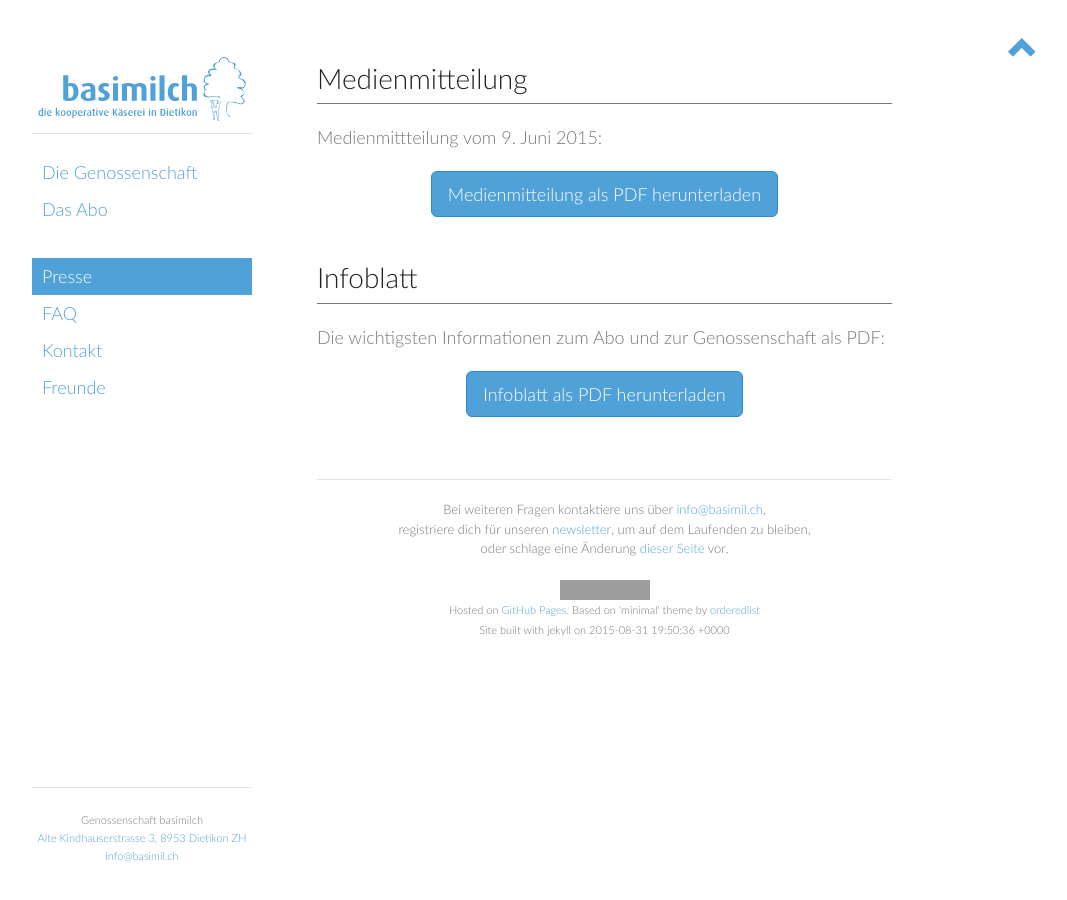
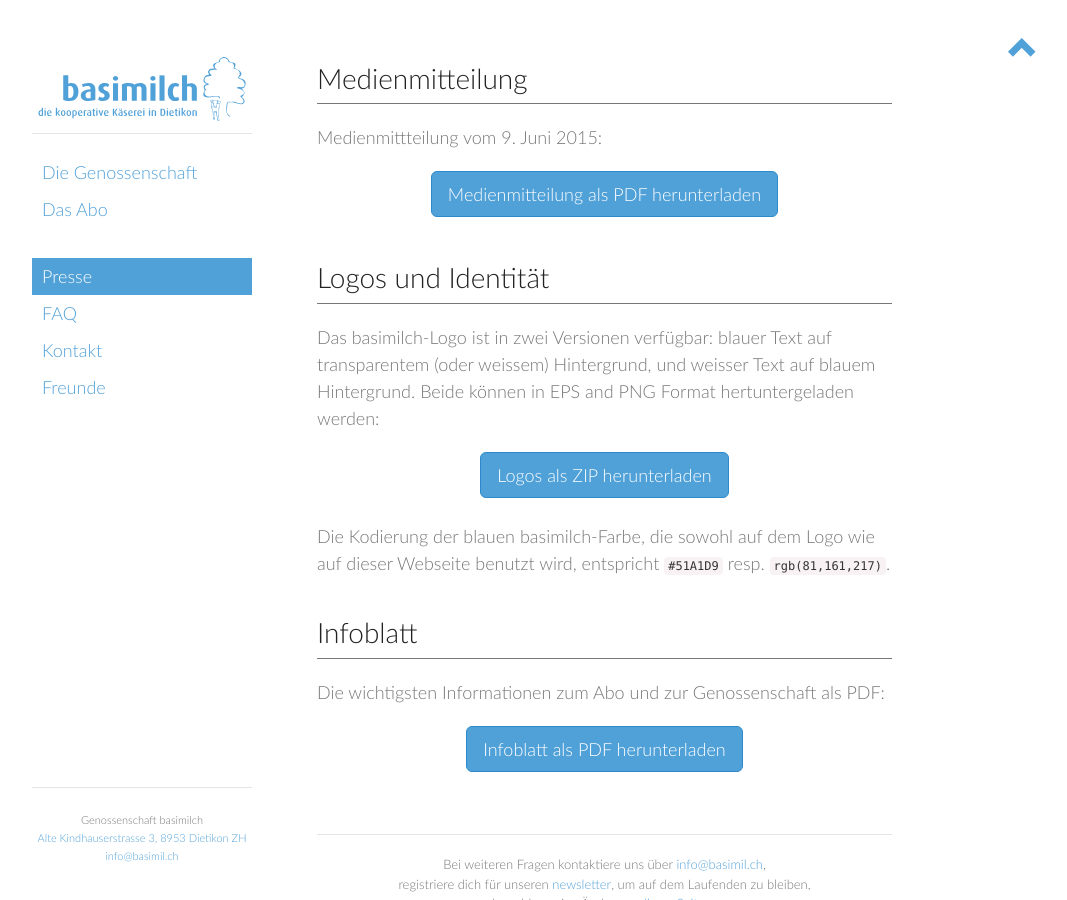
Before and after one commit to vryser/basimilch.github.io, a Jekyll site: the page built from pages/050-presse.md, in a window 1280 px wide and 900 px high, scrolled down 697 px. Shown: the whole window, without its empty margins (178-1245 px from the left). Built offline with Jekyll 4.4.1, drawn with Linux system fonts in a browser that asks for light colours; grey boxes are pictures that could not be loaded.

Commit message:
new: add section for logos and brand identity

```diff
--- /dev/null
+++ b/_includes/button-logos-zip-download.html
@@ -0,0 +1,3 @@
+<div class="button-container">
+    <a class="btn btn-lg btn-info" href="https://github.com/basimilch/brand-assets/releases/download/v1.0/basimilch_logos.zip" download role="button">Logos als ZIP herunterladen</a>
+</div>
--- a/pages/050-presse.md
+++ b/pages/050-presse.md
@@ -16,6 +16,19 @@ Medienmittteilung vom 9. Juni 2015:
 {% include button-press-release-pdf-download.html %}
 
 
+# Logos und Identität
+
+Das basimilch-Logo ist in zwei Versionen verfügbar: blauer Text auf
+transparentem (oder weissem) Hintergrund, und weisser Text auf blauem
+Hintergrund. Beide können in EPS and PNG Format hertuntergeladen
+werden:
+
+{% include button-logos-zip-download.html %}
+
+Die Kodierung der blauen basimilch-Farbe, die sowohl auf dem Logo wie
+auf dieser Webseite benutzt wird, entspricht `#51A1D9` resp.
+`rgb(81,161,217)`.
+
 # Infoblatt
 
 Die wichtigsten Informationen zum Abo und zur Genossenschaft als PDF:
```
